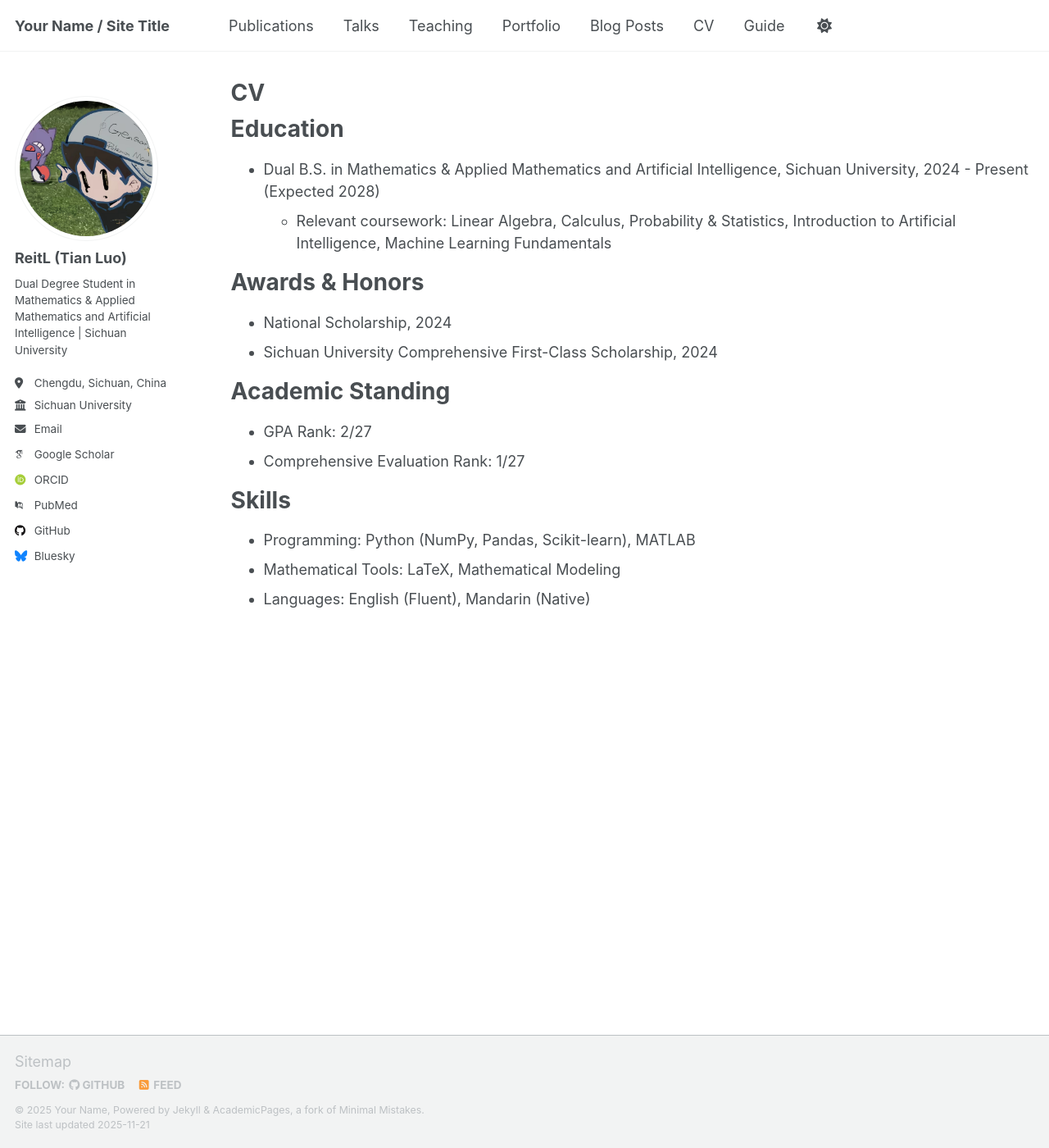
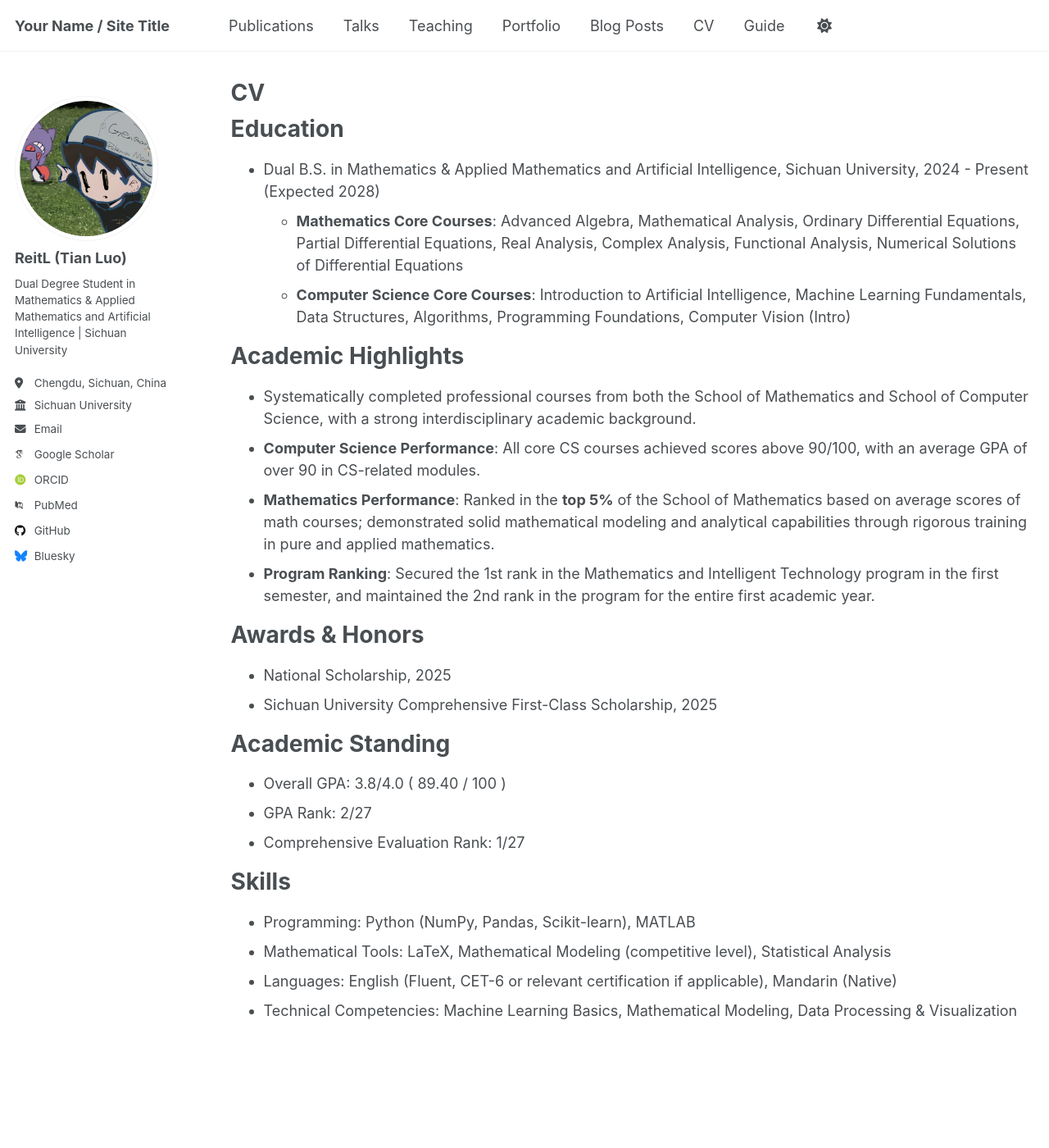
Before and after one commit to Ltier125/Ltier125.github.io, a Jekyll site: the page built from _pages/cv.md, in a window 1280 px wide and 1400 px high. Shown: the whole window at 82% size. Built offline with Jekyll 4.4.1, drawn with Linux system fonts in a browser that asks for light colours; some web fonts are replaced; a script that is not in the unit is left out.

Commit message:
Update cv.md

```diff
--- a/_pages/cv.md
+++ b/_pages/cv.md
@@ -12,20 +12,30 @@ redirect_from:
 Education
 ======
 * Dual B.S. in Mathematics & Applied Mathematics and Artificial Intelligence, Sichuan University, 2024 - Present (Expected 2028)
-  * Relevant coursework: Linear Algebra, Calculus, Probability & Statistics, Introduction to Artificial Intelligence, Machine Learning Fundamentals
+  * **Mathematics Core Courses**: Advanced Algebra, Mathematical Analysis, Ordinary Differential Equations, Partial Differential Equations, Real Analysis, Complex Analysis, Functional Analysis, Numerical Solutions of Differential Equations
+  * **Computer Science Core Courses**: Introduction to Artificial Intelligence, Machine Learning Fundamentals, Data Structures, Algorithms, Programming Foundations, Computer Vision (Intro)
+
+Academic Highlights
+======
+* Systematically completed professional courses from both the School of Mathematics and School of Computer Science, with a strong interdisciplinary academic background.
+* **Computer Science Performance**: All core CS courses achieved scores above 90/100, with an average GPA of over 90 in CS-related modules.
+* **Mathematics Performance**: Ranked in the **top 5%** of the School of Mathematics based on average scores of math courses; demonstrated solid mathematical modeling and analytical capabilities through rigorous training in pure and applied mathematics.
+* **Program Ranking**: Secured the 1st rank in the Mathematics and Intelligent Technology program in the first semester, and maintained the 2nd rank in the program for the entire first academic year.
 
 Awards & Honors
 ======
-* National Scholarship, 2024
-* Sichuan University Comprehensive First-Class Scholarship, 2024
+* National Scholarship, 2025
+* Sichuan University Comprehensive First-Class Scholarship, 2025
 
 Academic Standing
 ======
+* Overall GPA: 3.8/4.0 ( 89.40 / 100 )
 * GPA Rank: 2/27
 * Comprehensive Evaluation Rank: 1/27
 
 Skills
 ======
 * Programming: Python (NumPy, Pandas, Scikit-learn), MATLAB
-* Mathematical Tools: LaTeX, Mathematical Modeling
-* Languages: English (Fluent), Mandarin (Native)
+* Mathematical Tools: LaTeX, Mathematical Modeling (competitive level), Statistical Analysis
+* Languages: English (Fluent, CET-6 or relevant certification if applicable), Mandarin (Native)
+* Technical Competencies: Machine Learning Basics, Mathematical Modeling, Data Processing & Visualization
```
